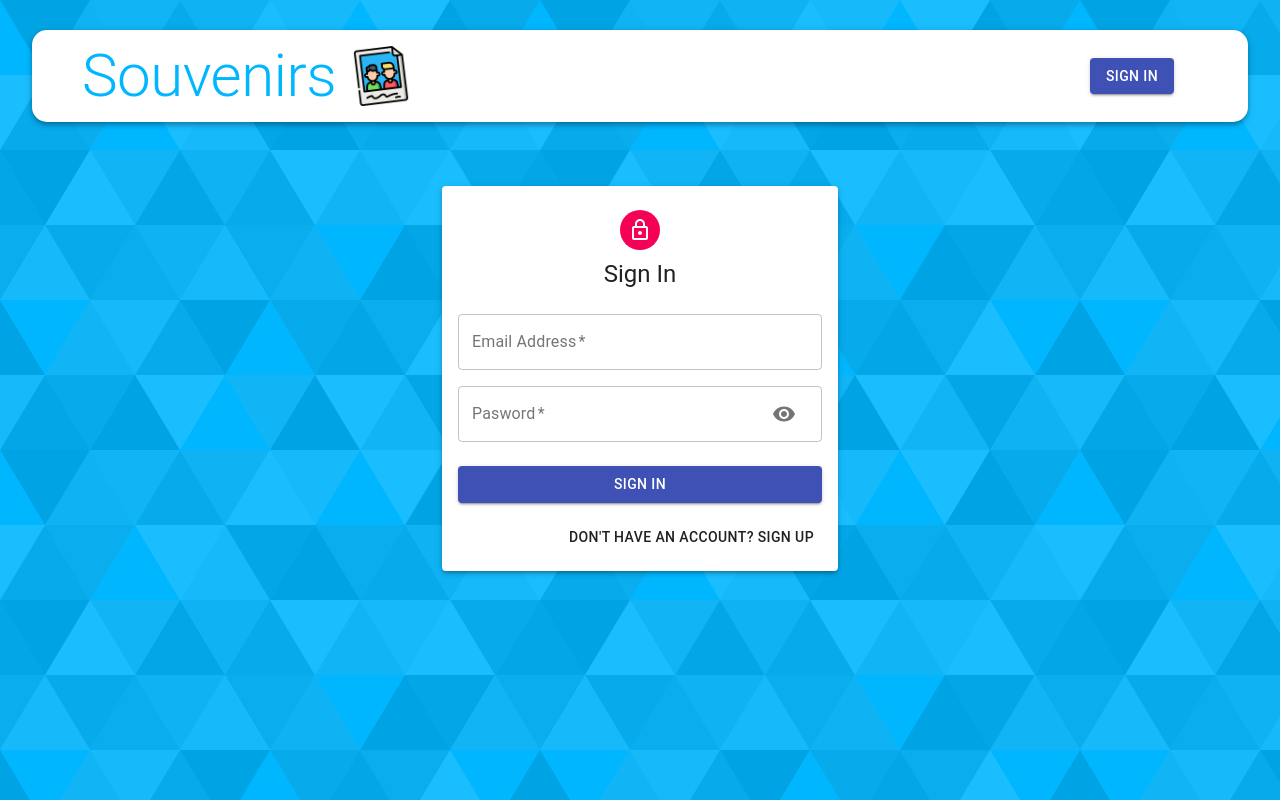
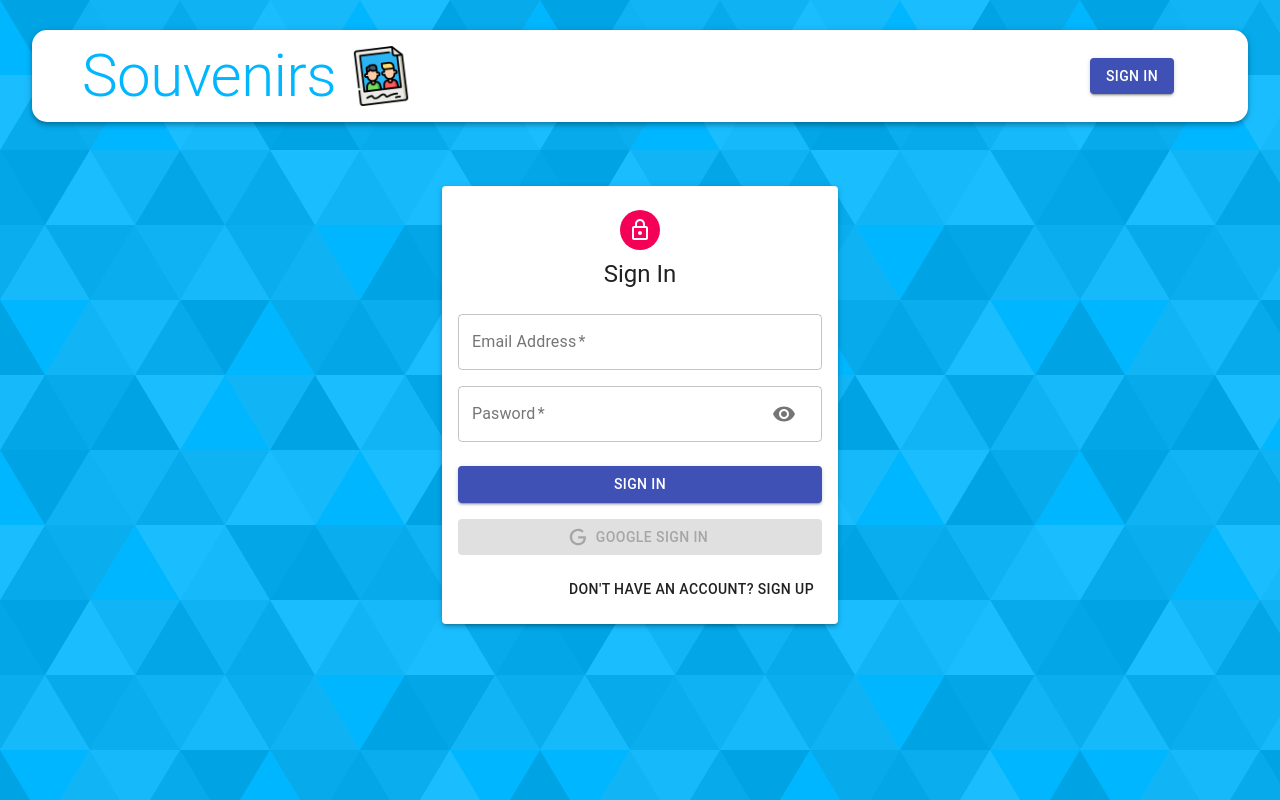
Before and after one commit to Marko1212/souvenirs-app-mern-client, a React (Create React App) app: page /auth in a window 1280 px wide. Built offline with nearby package versions, Linux system fonts and the light colour scheme.

Commit message:
authentification suite

```diff
--- a/src/components/Auth/Auth.js
+++ b/src/components/Auth/Auth.js
@@ -1,8 +1,11 @@
-import React, {useState} from 'react';
+import React, { useState } from 'react';
 import { Avatar, Button, Paper, Grid, Typography, Container } from '@material-ui/core';
+import { GoogleLogin } from 'react-google-login';
+
 import LockOutlinedIcon from '@material-ui/icons/LockOutlined';
 import useStyles from './styles';
 import Input from './Input';
+import Icon from "./icon"
 
 const Auth = () => {
     const classes = useStyles();
@@ -24,6 +27,14 @@
         setShowPassword(false);
     };
 
+    const googleSuccess = (res) => {
+        console.log(res);
+
+    };
+    const googleFailure = () => {
+        console.log('Google Sign In was unsuccessful. Try Again Later');
+    };
+
     return (
         <Container component="main" maxWidth="xs">
             <Paper className={classes.paper} elevation={3}>
@@ -36,19 +47,32 @@
                         {
                             isSignup && (
                                 <>
-                                        <Input name="firstName" label="First Name" handleChange={handleChange} autoFocus half />
-                                        <Input name="lastName" label="Last Name" handleChange={handleChange} half />
+                                    <Input name="firstName" label="First Name" handleChange={handleChange} autoFocus half />
+                                    <Input name="lastName" label="Last Name" handleChange={handleChange} half />
                                 </>
                             )
+
+
+
+
                         }
-                        <Input name="email" label="Email Address" handleChange={handleChange} type="email"/>
+                        <Input name="email" label="Email Address" handleChange={handleChange} type="email" />
                         <Input name="password" label="Pasword" handleChange={handleChange} type={showPassword ? "text" : "password"} handleShowPassword={handleShowPassword} />
 
-                        { isSignup &&  <Input name="confirmPassword" label="Repeat Password" handleChange={handleChange} type="password" /> }
+                        {isSignup && <Input name="confirmPassword" label="Repeat Password" handleChange={handleChange} type="password" />}
                     </Grid>
                     <Button type="submit" fullWidth variant="contained" color="primary" className={classes.submit}>
                         {isSignup ? 'Sign Up' : 'Sign In'}
                     </Button>
+                    <GoogleLogin
+                        clientId="1073201065426-ugv2o2pggt2900pcoebr6r4050v1v7mf.apps.googleusercontent.com"
+                        render={(renderProps) => (
+                            <Button className={classes.googleButton} color="primary" fullWidth onClick={renderProps.onClick} disabled={renderProps.disabled} startIcon={<Icon />} variant="contained">Google Sign In</Button>
+                        )}
+                        onSuccess={googleSuccess}
+                        on Failure={googleFailure}
+                        cookiePolicy="single_host_origin"
+                    />
                     <Grid container justify="flex-end">
                         <Grid item>
                             <Button onClick={switchMode}>
--- /dev/null
+++ b/src/components/Auth/icon.js
@@ -0,0 +1,12 @@
+import React from 'react';
+
+const icon = () => (
+  <svg style={{ width: '20px', height: '20px' }} viewBox="0 0 24 24">
+    <path
+      fill="currentColor"
+      d="M21.35,11.1H12.18V13.83H18.69C18.36,17.64 15.19,19.27 12.19,19.27C8.36,19.27 5,16.25 5,12C5,7.9 8.2,4.73 12.2,4.73C15.29,4.73 17.1,6.7 17.1,6.7L19,4.72C19,4.72 16.56,2 12.1,2C6.42,2 2.03,6.8 2.03,12C2.03,17.05 6.16,22 12.25,22C17.6,22 21.5,18.33 21.5,12.91C21.5,11.76 21.35,11.1 21.35,11.1V11.1Z"
+    />
+  </svg>
+);
+
+export default icon;
```
